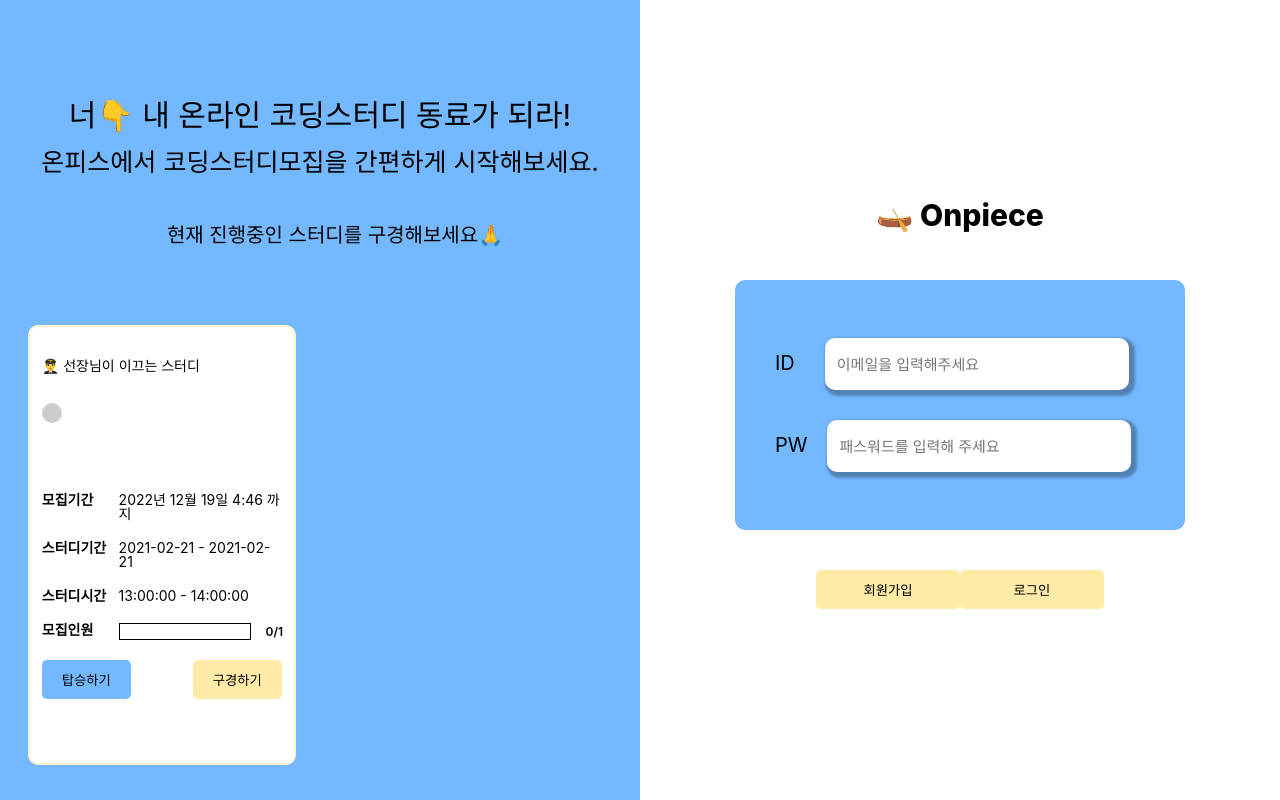
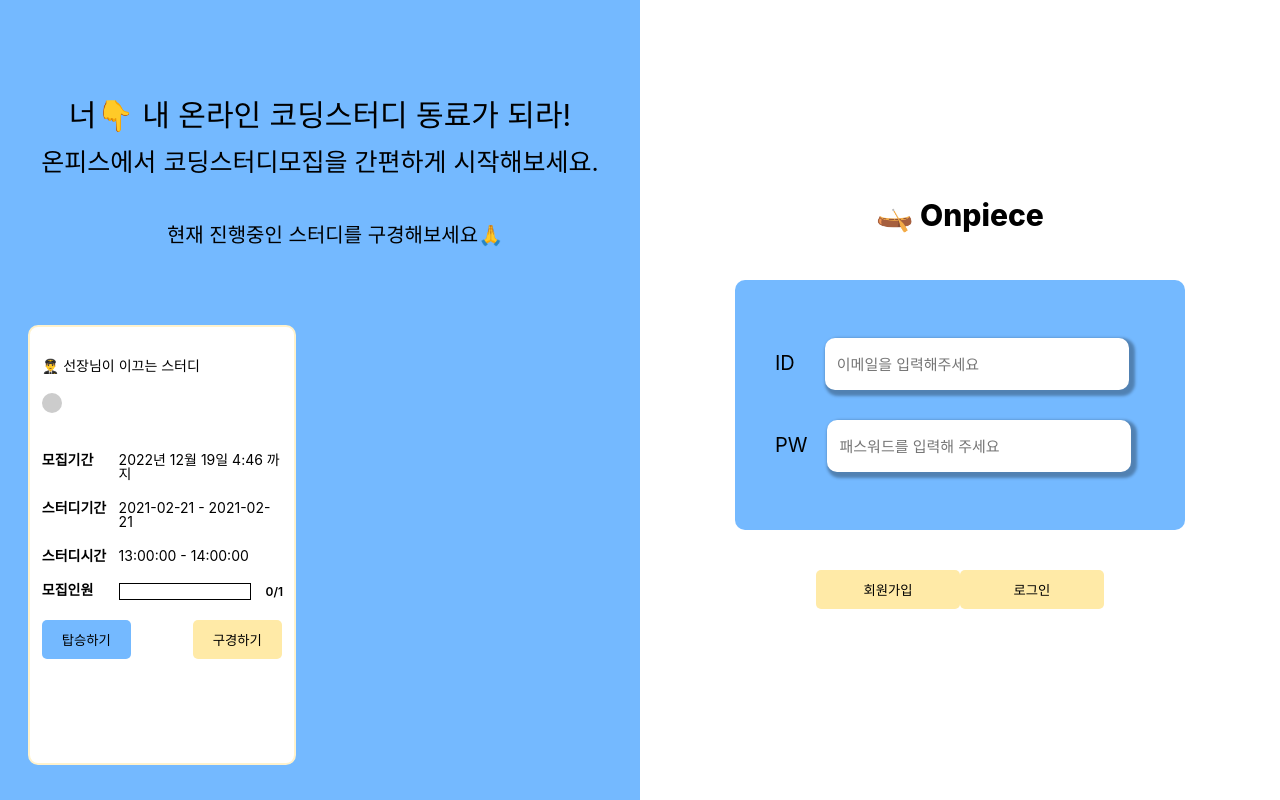
Before and after one commit to YujeanSohn/onpiece_client, a React (Create React App) app: page /login in a window 1280 px wide. Shown: the top 800 px of the page. Built offline with nearby package versions, Linux system fonts and the light colour scheme.

Commit message:
fix tag box style

```diff
--- a/src/components/Post.js
+++ b/src/components/Post.js
@@ -14,14 +14,14 @@
     <Wrapper width={`${width}%`}>
       <Title>{post.title}</Title>
       <SubTitle>👨‍✈{post.nickname} 선장님이 이끄는 스터디</SubTitle>
-      <TagBox>
+      <div>
         <Tag type="level" text={post.level}></Tag>
-      </TagBox>
-      <TagBox>
+      </div>
+      <div>
         {post.category.map((v) => (
           <Tag key={v} type="category" text={v}></Tag>
         ))}
-      </TagBox>
+      </div>
       <InfoBox>
         <Label>모집기간</Label>
         <Info>{`${dateTimeParser(post.recruitmentEndDay)} 까지`}</Info>
@@ -88,10 +88,6 @@
   font-size: 14px;
 `;
 
-const TagBox = styled.div`
-  padding: 10px 0;
-`;
-
 const InfoBox = styled.div`
   display: flex;
   flex-direction: row;
```
